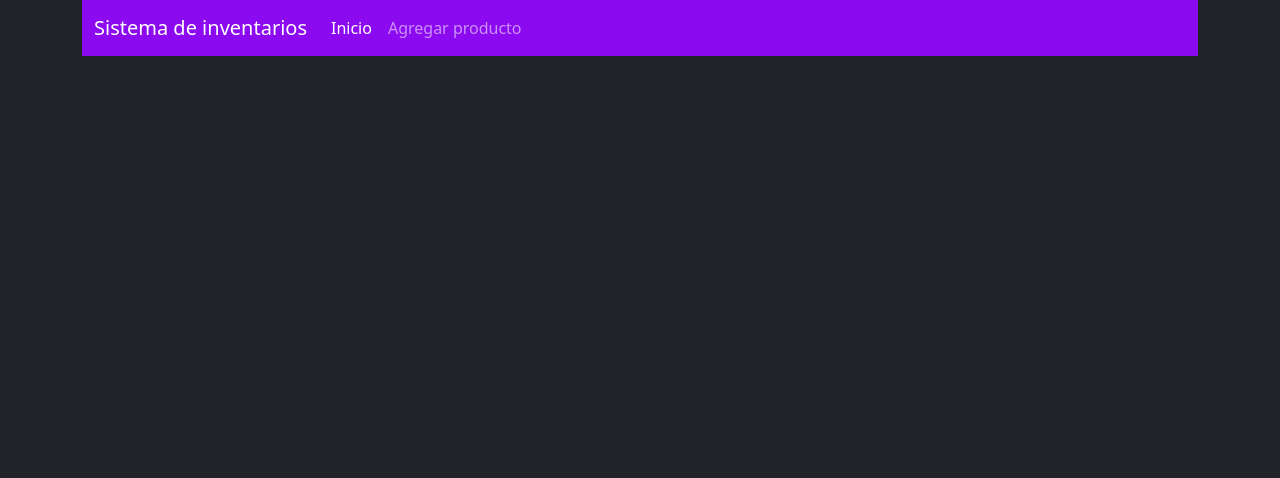
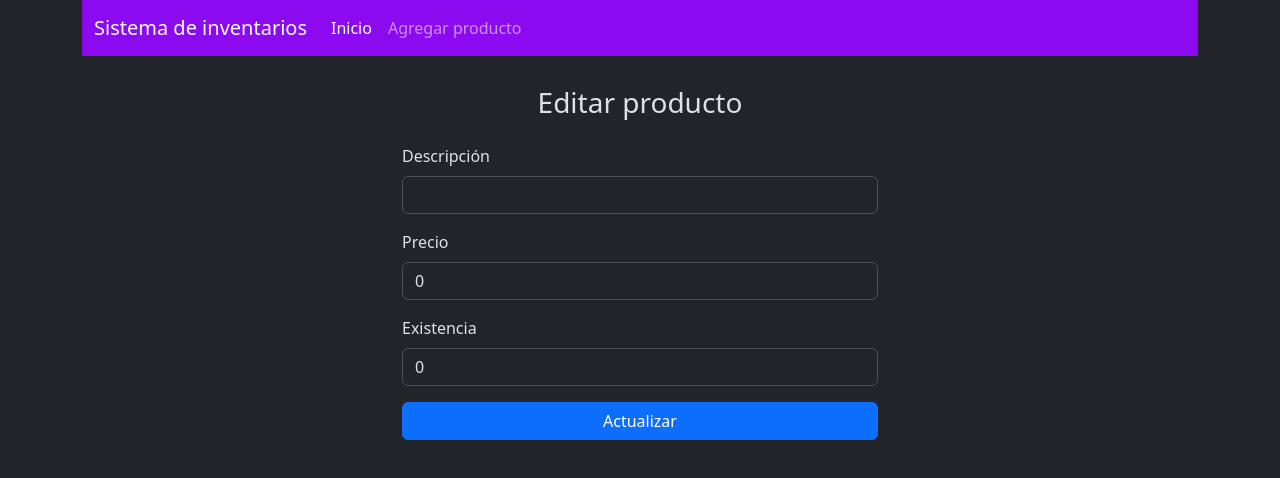
Before and after one commit to Orlando-Diaz/inventarios-frontend, an Angular app: page /editar-producto/1 in a window 1280 px wide. Before the commit this address led to /. Shown: the top 478 px of the page. Built offline with nearby package versions, Linux system fonts and the light colour scheme; no server answers.

Commit message:
feat: agregar edicion de productos con formulario pre-cargado
- Crear componente EditarProducto con Reactive Forms
- Cargar datos del producto por id (ActivatedRoute)
- Conectar con ProductoService.actualizar()
- Agregar ruta editar-producto/:id

```diff
--- a/src/app/app.routes.ts
+++ b/src/app/app.routes.ts
@@ -1,8 +1,10 @@
 import { Routes } from '@angular/router';
 import { ProductoLista } from './producto-lista/producto-lista';
 import { AgregarProducto } from './agregar-producto/agregar-producto';
+import { EditarProducto } from './editar-producto/editar-producto';
 
 export const routes: Routes = [
   { path: '', component: ProductoLista },
-  { path: 'agregar-producto', component: AgregarProducto }
+  { path: 'agregar-producto', component: AgregarProducto },
+  { path: 'editar-producto/:id', component: EditarProducto },
 ];
--- /dev/null
+++ b/src/app/editar-producto/editar-producto.html
@@ -0,0 +1,47 @@
+<div class="container" style="margin-top: 30px; max-width: 500px;">
+  <h3 class="text-center mb-4">Editar producto</h3>
+
+  <form [formGroup]="productoForm" (ngSubmit)="guardar()">
+
+    <div class="mb-3">
+      <label for="descripcion" class="form-label">Descripción</label>
+      <input
+        type="text"
+        class="form-control"
+        id="descripcion"
+        formControlName="descripcion"
+      >
+      @if (productoForm.get('descripcion')?.invalid && productoForm.get('descripcion')?.touched) {
+        <div class="text-danger small">La descripción debe tener al menos 3 caracteres.</div>
+      }
+    </div>
+
+    <div class="mb-3">
+      <label for="precio" class="form-label">Precio</label>
+      <input
+        type="number"
+        class="form-control"
+        id="precio"
+        formControlName="precio"
+      >
+      @if (productoForm.get('precio')?.invalid && productoForm.get('precio')?.touched) {
+        <div class="text-danger small">El precio debe ser mayor a 0.</div>
+      }
+    </div>
+
+    <div class="mb-3">
+      <label for="existencia" class="form-label">Existencia</label>
+      <input
+        type="number"
+        class="form-control"
+        id="existencia"
+        formControlName="existencia"
+      >
+      @if (productoForm.get('existencia')?.invalid && productoForm.get('existencia')?.touched) {
+        <div class="text-danger small">La existencia no puede ser negativa.</div>
+      }
+    </div>
+
+    <button type="submit" class="btn btn-primary w-100">Actualizar</button>
+  </form>
+</div>
--- /dev/null
+++ b/src/app/editar-producto/editar-producto.ts
@@ -0,0 +1,71 @@
+import { Component, OnInit } from '@angular/core';
+import { ActivatedRoute, Router } from '@angular/router';
+import { ReactiveFormsModule, FormGroup, FormControl, Validators } from '@angular/forms';
+import { ProductoService } from '../services/productoService';
+import { Producto } from '../models/Producto';
+
+@Component({
+  selector: 'app-editar-producto',
+  imports: [ReactiveFormsModule],
+  templateUrl: './editar-producto.html',
+  styleUrl: './editar-producto.css'
+})
+export class EditarProducto implements OnInit {
+
+  idProducto!: number;
+
+  productoForm = new FormGroup({
+    descripcion: new FormControl('', [Validators.required, Validators.minLength(3)]),
+    precio: new FormControl(0, [Validators.required, Validators.min(1)]),
+    existencia: new FormControl(0, [Validators.required, Validators.min(0)]),
+  });
+
+  constructor(
+    private productoService: ProductoService,
+    private route: ActivatedRoute,
+    private router: Router
+  ) { }
+
+  ngOnInit(): void {
+    this.idProducto = Number(this.route.snapshot.paramMap.get('id'));
+    this.cargarProducto();
+  }
+
+  cargarProducto(): void {
+    this.productoService.obtenerPorId(this.idProducto).subscribe({
+      next: (producto) => {
+        this.productoForm.patchValue({
+          descripcion: producto.descripcion,
+          precio: producto.precio,
+          existencia: producto.existencia,
+        });
+      },
+      error: (err) => {
+        console.error('Error al cargar producto:', err);
+      }
+    });
+  }
+
+  guardar(): void {
+    if (this.productoForm.invalid) {
+      this.productoForm.markAllAsTouched();
+      return;
+    }
+
+    const productoActualizado = new Producto(
+      this.idProducto,
+      this.productoForm.value.descripcion!,
+      this.productoForm.value.precio!,
+      this.productoForm.value.existencia!
+    );
+
+    this.productoService.actualizar(this.idProducto, productoActualizado).subscribe({
+      next: () => {
+        this.router.navigate(['/']);
+      },
+      error: (err) => {
+        console.error('Error al actualizar producto:', err);
+      }
+    });
+  }
+}
```
Also changed, not shown: src/app/editar-producto/editar-producto.css (added).
